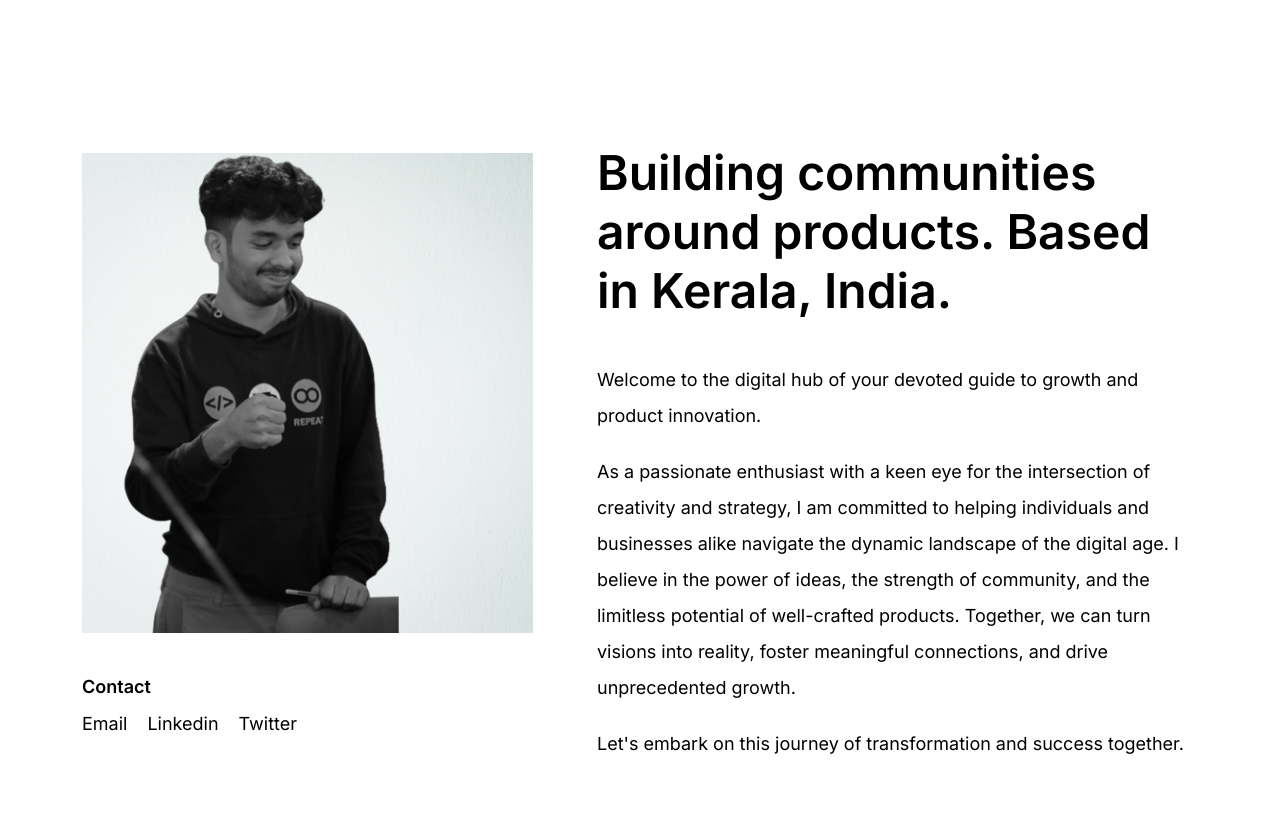
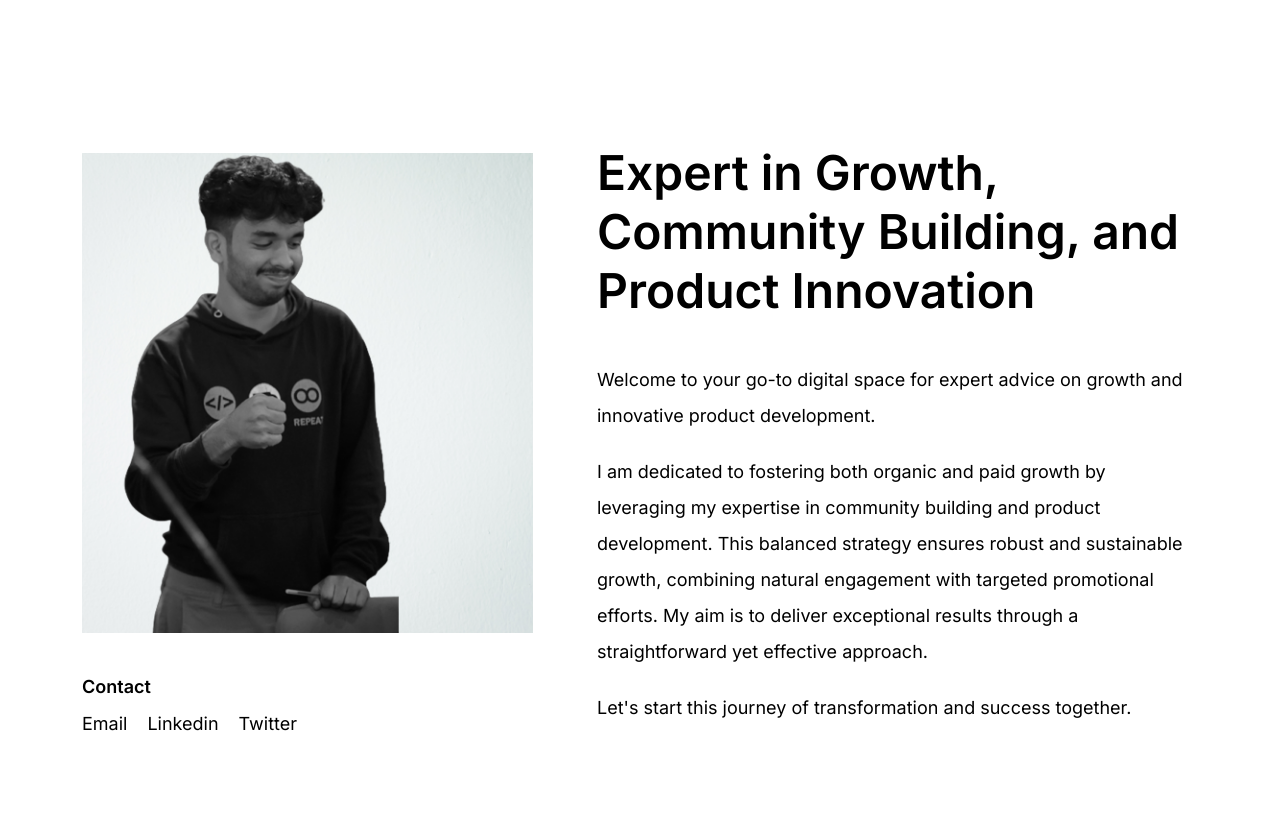
Before and after one commit to finushaheem/Personal-Page, a plain HTML site: page index.html in a window 1280 px wide. Shown: the part 133-952 px from the top of the page. Drawn offline with nearby package versions, Linux system fonts and the light colour scheme.

Commit message:
changes in index content

```diff
--- a/index.html
+++ b/index.html
@@ -50,11 +50,11 @@
               <div class="ds-info-sectio-wrp">
                 <section class="ds-info-sectio">
                   <h2 class="ds-heading">
-                    Building communities around products. Based in Kerala, India.
+                    Expert in Growth, Community Building, and Product Innovation
                   </h2>
-                  <p>Welcome to the digital hub of your devoted guide to growth and product innovation.</p>
-                  <p>As a passionate enthusiast with a keen eye for the intersection of creativity and strategy, I am committed to helping individuals and businesses alike navigate the dynamic landscape of the digital age. I believe in the power of ideas, the strength of community, and the limitless potential of well-crafted products. Together, we can turn visions into reality, foster meaningful connections, and drive unprecedented growth. </p>
-                  <p>Let's embark on this journey of transformation and success together.</p>
+                  <p>Welcome to your go-to digital space for expert advice on growth and innovative product development.</p>
+                  <p>I am dedicated to fostering both organic and paid growth by leveraging my expertise in community building and product development. This balanced strategy ensures robust and sustainable growth, combining natural engagement with targeted promotional efforts. My aim is to deliver exceptional results through a straightforward yet effective approach.</p>
+                  <p>Let's start this journey of transformation and success together.</p>
                 </section>
               </div>
             </div>
```
